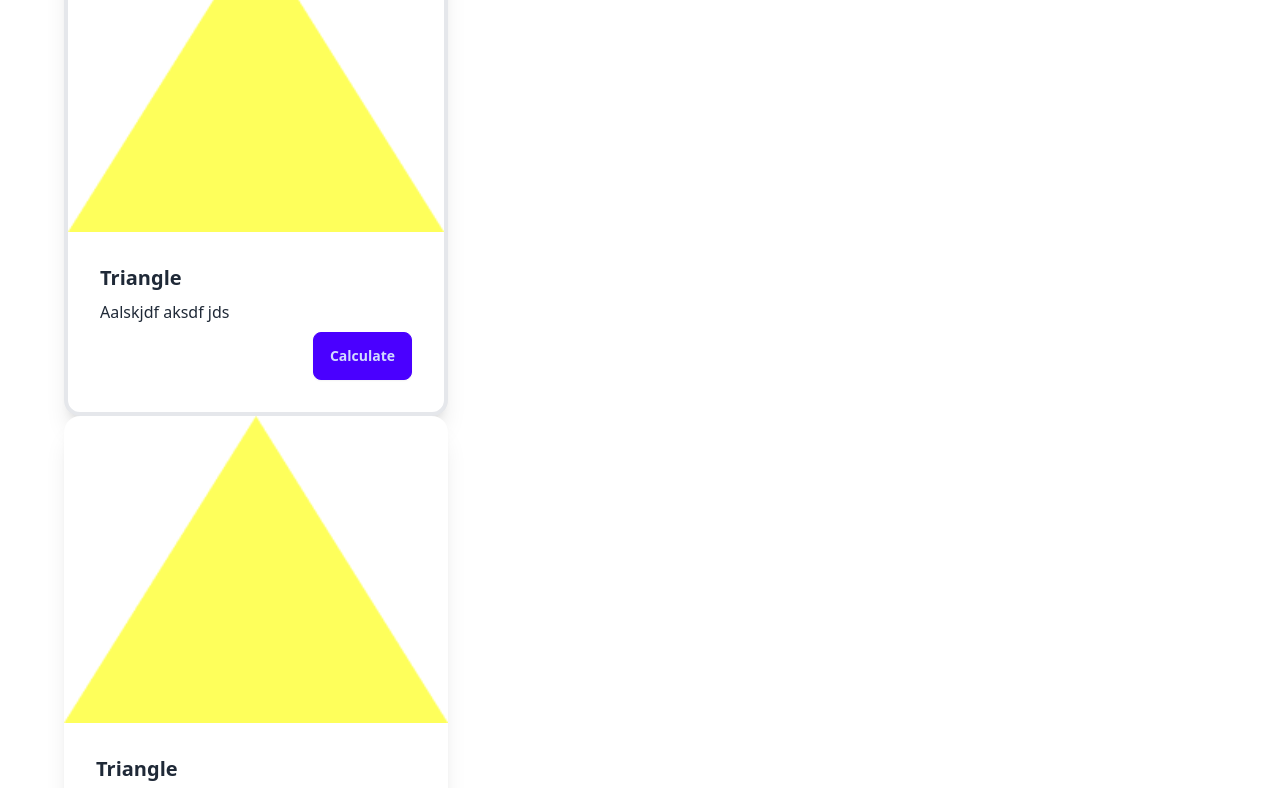
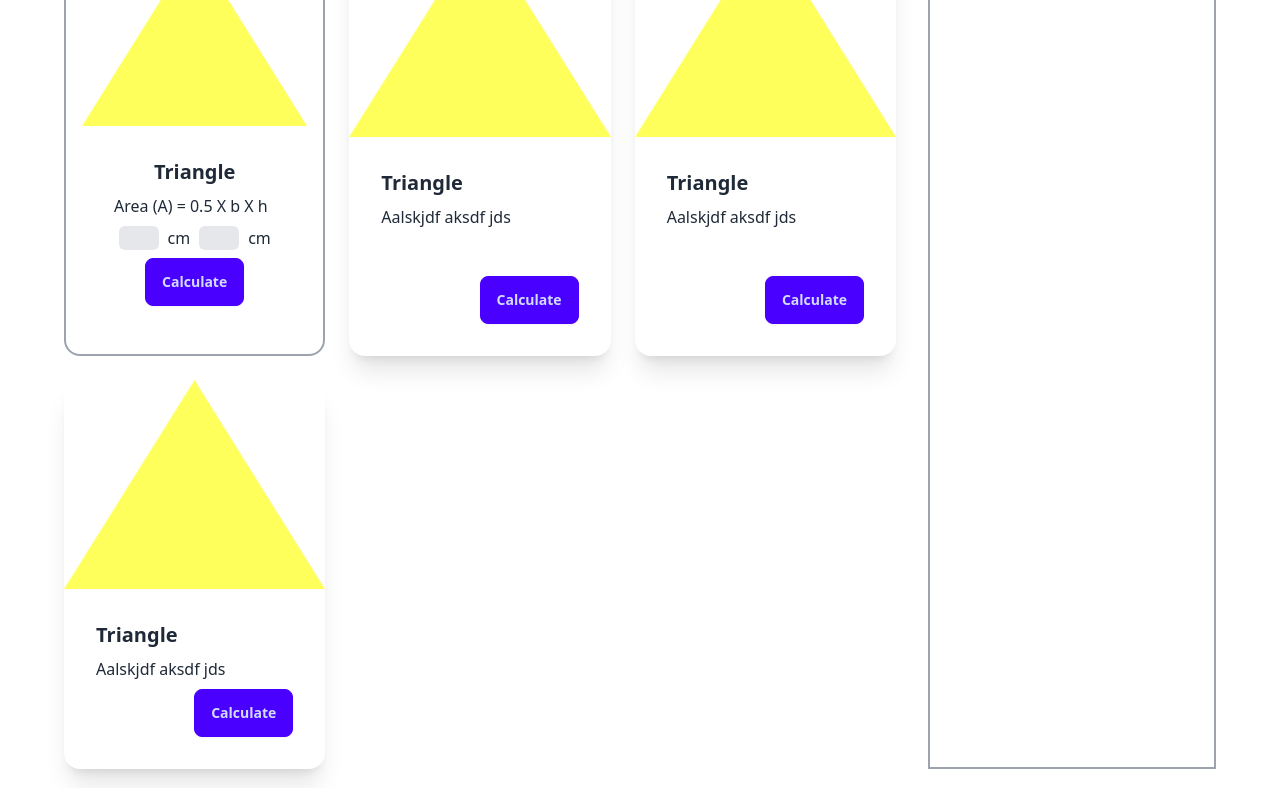
Before and after one commit to tisabbir/geometry-genius, a plain HTML site: page index-my.html in a window 1280 px wide. Shown: the part 136-924 px from the top of the page. Drawn offline with nearby package versions, Linux system fonts and the light colour scheme.

Commit message:
the first card is done Alhamdulillah

```diff
--- a/index-my.html
+++ b/index-my.html
@@ -19,26 +19,30 @@
 
     <main>
         <!-- main content container -->
-        <div class="flex">
+        <div class="flex gap-8">
             <!-- Shape content container -->
-            <div>
+            <div class="flex-1 grid grid-cols-1 md:grid-cols-2 lg:grid-cols-3 gap-6">
 
                 <!-- Triangle Card -->
-                <div class="card w-96 bg-base-100 shadow-xl border-4 border-black>
+                <div class="card border-2 border-gray-400 p-4">
                     <figure class="w-full">
                         <img class="w-full" src="images/triangle.png" alt="">
                     </figure>
                     <div class="card-body">
-                        <h2 class="card-title">Triangle</h2>
-                        <p>Aalskjdf aksdf jds</p>
-                        <div class="card-actions justify-end">
+                        <h2 class="card-title flex justify-center">Triangle</h2>
+                        <p>Area (A) = 0.5 X b X h</p>
+                        <div class="flex justify-around">
+                            <input type="text" class="bg-gray-200 w-10 rounded-md"> <span>cm</span>
+                            <input type="text" class="bg-gray-200 w-10 rounded-md"> <span>cm</span>
+                        </div>
+                        <div class="card-actions justify-center">
                             <button class="btn btn-primary">Calculate</button>
                         </div>
                     </div>
 
                 </div>
                 <!-- Rectangle Card -->
-                <div class="card w-96 bg-base-100 shadow-xl">
+                <div class="card bg-base-100 shadow-xl">
                     <figure class="w-full">
                         <img class="w-full" src="images/triangle.png" alt="">
                     </figure>
@@ -52,7 +56,7 @@
 
                 </div>
                 <!-- Parallelogram Card -->
-                <div class="card w-96 bg-base-100 shadow-xl">
+                <div class="card  bg-base-100 shadow-xl">
                     <figure class="w-full">
                         <img class="w-full" src="images/triangle.png" alt="">
                     </figure>
@@ -66,7 +70,7 @@
 
                 </div>
                 <!-- Rhombus Card -->
-                <div class="card w-96 bg-base-100 shadow-xl">
+                <div class="card  bg-base-100 shadow-xl">
                     <figure class="w-full">
                         <img class="w-full" src="images/triangle.png" alt="">
                     </figure>
@@ -83,7 +87,7 @@
 
             </div>
             <!-- Area Calculation container  -->
-            <div class="w-96">
+            <div class="w-72 border-2 border-gray-400 p-4">
                 <h3 class="text-3xl">Area calculation</h3>
 
             </div>
```
